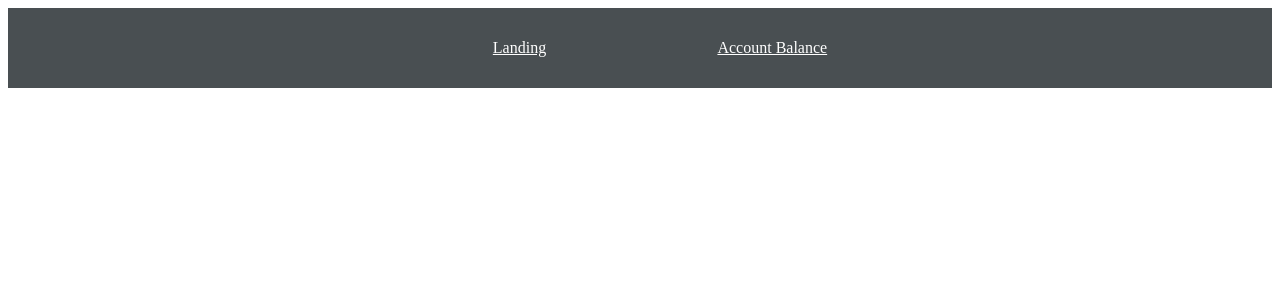
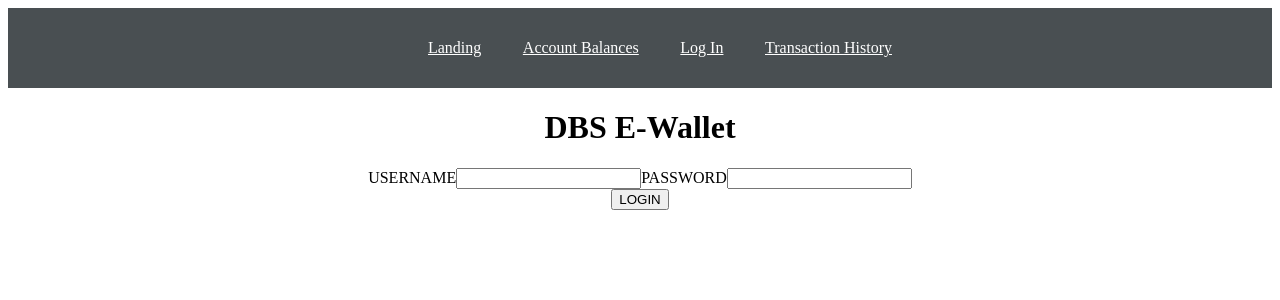
Before and after one commit to YJSincerely/SEED2021_TT2-3, a React (Create React App) app: page /loginPage in a window 1280 px wide. Shown: the top 300 px of the page. Built offline with nearby package versions, Linux system fonts and the light colour scheme.

Commit message:
Added custID in state to be used for accountBalance and transactionHistory

```diff
--- a/src/App.js
+++ b/src/App.js
@@ -3,7 +3,7 @@
 import { AccountBalance } from "./components/AccountBalance";
 import { TransactionHistory } from "./components/TransactionHistory";
 import { Navbar } from "./components/Navbar";
-import Login from './components/Login';
+import Login from "./components/Login";
 
 function App() {
 	return (
@@ -12,13 +12,16 @@
 				<Navbar />
 				<Switch>
 					<Route exact path="/">
-						<Login />
+						<h1>Welcome To E-Wallet</h1>
 					</Route>
 					<Route path="/accountBalance">
 						<AccountBalance />
 					</Route>
-                    <Route path="/transactionHistory">
+					<Route path="/transactionHistory">
 						<TransactionHistory />
+					</Route>
+					<Route path="/loginPage">
+						<Login />
 					</Route>
 				</Switch>
 			</Router>
--- a/src/components/AccountBalance.js
+++ b/src/components/AccountBalance.js
@@ -1,7 +1,20 @@
 import React, { useState, useEffect } from "react";
+import { useLocation, useHistory } from "react-router-dom";
 
 export const AccountBalance = () => {
 	const [accounts, setAccounts] = useState([]);
+	const location = useLocation();
+	const history = useHistory();
+
+	console.log(location);
+
+	if (
+		location.state === undefined ||
+		Object.keys(location.state).length === 0
+	) {
+		history.push("/loginPage");
+		console.log(location);
+	}
 
 	useEffect(() => {
 		fetch("/accounts/view", {
@@ -10,7 +23,7 @@
 				"x-api-key": "4v1iqyh5th8eKfYO191bZ5IX3DW4SDWj1E0NmF4t",
 			},
 			body: JSON.stringify({
-				custID: 7,
+				custID: 3,
 			}),
 		})
 			.then((response) => response.json())
@@ -19,6 +32,7 @@
 				console.log(data);
 			});
 	}, []);
+
 	return (
 		<div>
 			{accounts.map((account) => {
@@ -27,7 +41,11 @@
 						<li>{account.accountName}</li>
 						<li>{account.availableBal}</li>
 						<li>{account.accountNumber}</li>
-						<li>{account.linked.toString()}</li>
+						<li>
+							{account.linked ? (
+								<b>This account is linked to your E-wallet</b>
+							) : null}
+						</li>
 					</ul>
 				);
 			})}
--- a/src/components/Login.js
+++ b/src/components/Login.js
@@ -1,36 +1,35 @@
-import React, {Component} from 'react';
+import React, { Component } from "react";
+import { withRouter } from "react-router-dom";
 
 class Login extends Component {
-  constructor(props){
+	constructor(props) {
 		super(props);
 
 		this.state = {
-      username: '',
-      password: '',
-      buttonState: 'inactive',
-      userID: '',
+			username: "",
+			password: "",
+			buttonState: "inactive",
+			userID: "",
 		};
 
 		this.handleSubmit = this.handleSubmit.bind(this);
 		this.handleChange = this.handleChange.bind(this);
-
 	}
 
-  handleChange(event, stateName){
-    if(stateName==='username'){
-      this.setState({username: event.target.value});
-    }
-    else{
-      this.setState({password: event.target.value});
+	handleChange(event, stateName) {
+		if (stateName === "username") {
+			this.setState({ username: event.target.value });
+		} else {
+			this.setState({ password: event.target.value });
 		}
 
-    if(this.state.username!='' && this.state.password!=''){
-      this.setState({buttonState: 'active'})
+		if (this.state.username != "" && this.state.password != "") {
+			this.setState({ buttonState: "active" });
 		}
 		console.log(this.state);
-  };
+	}
 
-  handleSubmit(event){
+	handleSubmit(event) {
 		fetch("/login", {
 			method: "POST",
 			headers: {
@@ -38,17 +37,21 @@
 			},
 			body: JSON.stringify({
 				username: this.state.username,
-        password: this.state.password
+				password: this.state.password,
 			}),
 		})
 			.then((response) => response.json())
 			.then((data) => {
-				this.setState({userID: data.custID});
+				this.setState({ userID: data.custID });
 				console.log(data);
+				this.props.history.push({
+					pathname: "/accountBalance",
+					state: { custID: data.custID },
+				});
 			});
 	}
 
-  render(){
+	render() {
 		return (
 			<div className="login-page">
 				<div className="login-title">
@@ -56,17 +59,26 @@
 					<div className="login-form">
 						<form>
 							<label>USERNAME</label>
-              <input className="login-username"
-                     onChange={e=>this.handleChange(e, 'username')}
+							<input
+								className="login-username"
+								onChange={(e) =>
+									this.handleChange(e, "username")
+								}
 								value={this.state.username}
 							/>
 							<label>PASSWORD</label>
-              <input className="login-password"
-                     onChange={e=>this.handleChange(e, 'password')}
+							<input
+								className="login-password"
+								onChange={(e) =>
+									this.handleChange(e, "password")
+								}
 								value={this.state.password}
 							/>
 						</form>
-            <button className={"login-btn button-"+this.state.buttonState}
+						<button
+							className={
+								"login-btn button-" + this.state.buttonState
+							}
 							onClick={this.handleSubmit}
 						>
 							LOGIN
@@ -78,4 +90,4 @@
 	}
 }
 
-export default Login;
+export default withRouter(Login);
--- a/src/components/Navbar.js
+++ b/src/components/Navbar.js
@@ -1,18 +1,52 @@
 import React from "react";
-import { Link } from "react-router-dom";
+import { Link, useHistory, useLocation } from "react-router-dom";
 
 export const Navbar = () => {
+	const location = useLocation();
+	const history = useHistory();
+
 	return (
 		<div id="nav">
 			<ul className="nav-links">
 				<li className="nav-link">
-					<Link className="navigation-link" to={"/"}>
+					<Link
+						className="navigation-link"
+						to={{ pathname: "/", state: { ...location.state } }}
+					>
 						Landing
 					</Link>
 				</li>
 				<li className="nav-link">
-					<Link className="navigation-link" to={"/accountBalance"}>
-						Account Balance
+					<Link
+						className="navigation-link"
+						to={{
+							pathname: "/accountBalance",
+							state: { ...location.state },
+						}}
+					>
+						Account Balances
+					</Link>
+				</li>
+				<li className="nav-link">
+					<Link
+						className="navigation-link"
+						to={{
+							pathname: "/loginPage",
+							state: { ...location.state },
+						}}
+					>
+						Log In
+					</Link>
+				</li>
+				<li className="nav-link">
+					<Link
+						className="navigation-link"
+						to={{
+							pathname: "/transactionHistory",
+							state: { ...location.state },
+						}}
+					>
+						Transaction History
 					</Link>
 				</li>
 			</ul>
--- a/src/components/TransactionHistory.js
+++ b/src/components/TransactionHistory.js
@@ -1,7 +1,18 @@
 import React, { useState, useEffect } from "react";
+import { useLocation, useHistory } from "react-router-dom";
 
 export const TransactionHistory = () => {
 	const [transactions, setTransactions] = useState([]);
+	const location = useLocation();
+	const history = useHistory();
+
+	if (
+		location.state === undefined ||
+		Object.keys(location.state).length === 0
+	) {
+		history.push("/loginPage");
+		console.log(location);
+	}
 
 	useEffect(() => {
 		fetch("/transaction/view", {
@@ -35,11 +46,11 @@
 				{transactions.map((transaction, index) => {
 					return (
 						<tr>
-                        <td>{index+1}</td>
+							<td>{index + 1}</td>
 							<td>{transaction.amount}</td>
 							<td>{transaction.custID}</td>
 							<td>{transaction.dateTime}</td>
-                        <td>{transaction.eGift ? 'True' : 'False'}</td>
+							<td>{transaction.eGift ? "True" : "False"}</td>
 							<td>{transaction.expensesCat}</td>
 							<td>{transaction.message}</td>
 							<td>{transaction.payeeID}</td>
@@ -47,7 +58,6 @@
 					);
 				})}
 			</table>
-
 		</div>
 	);
 };
```
Also changed, not shown: 1 other file (tests, documents, lock files or other folders). Lines whose indentation alone changed are shown as unchanged.
